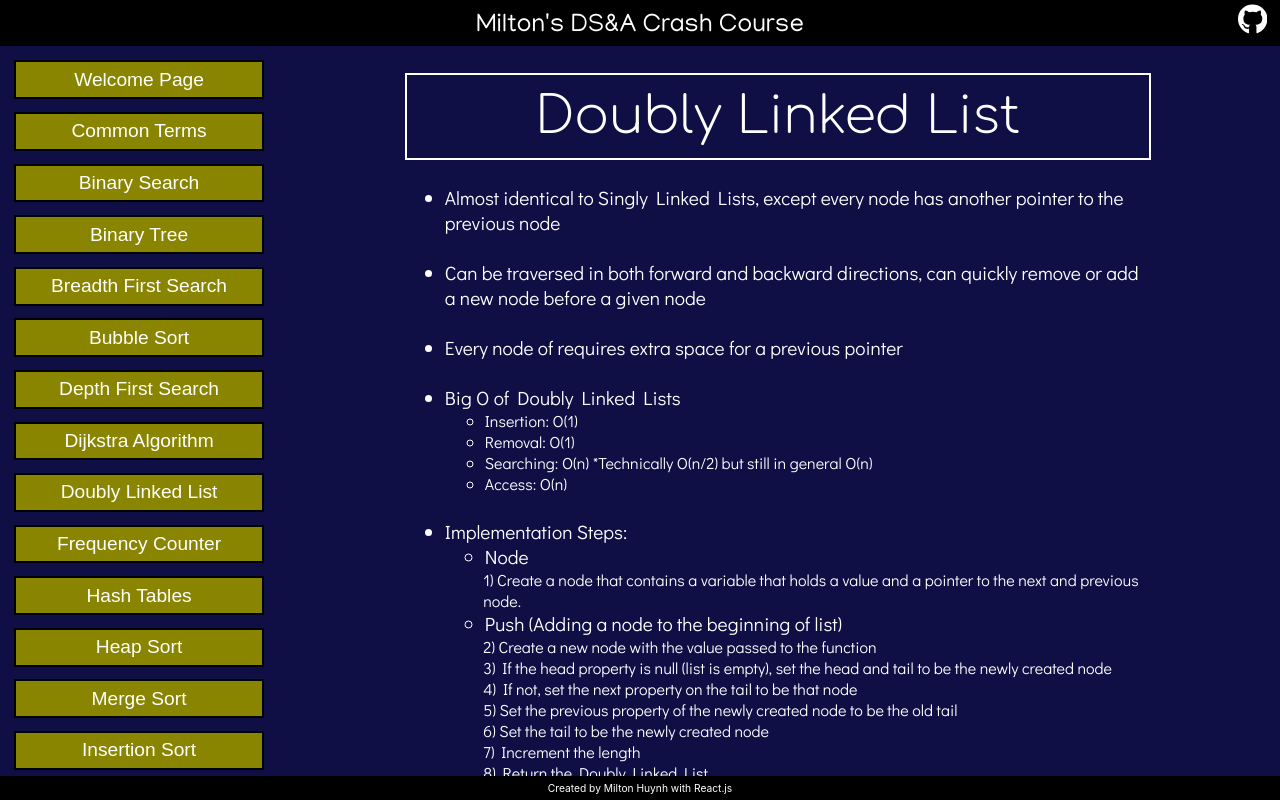
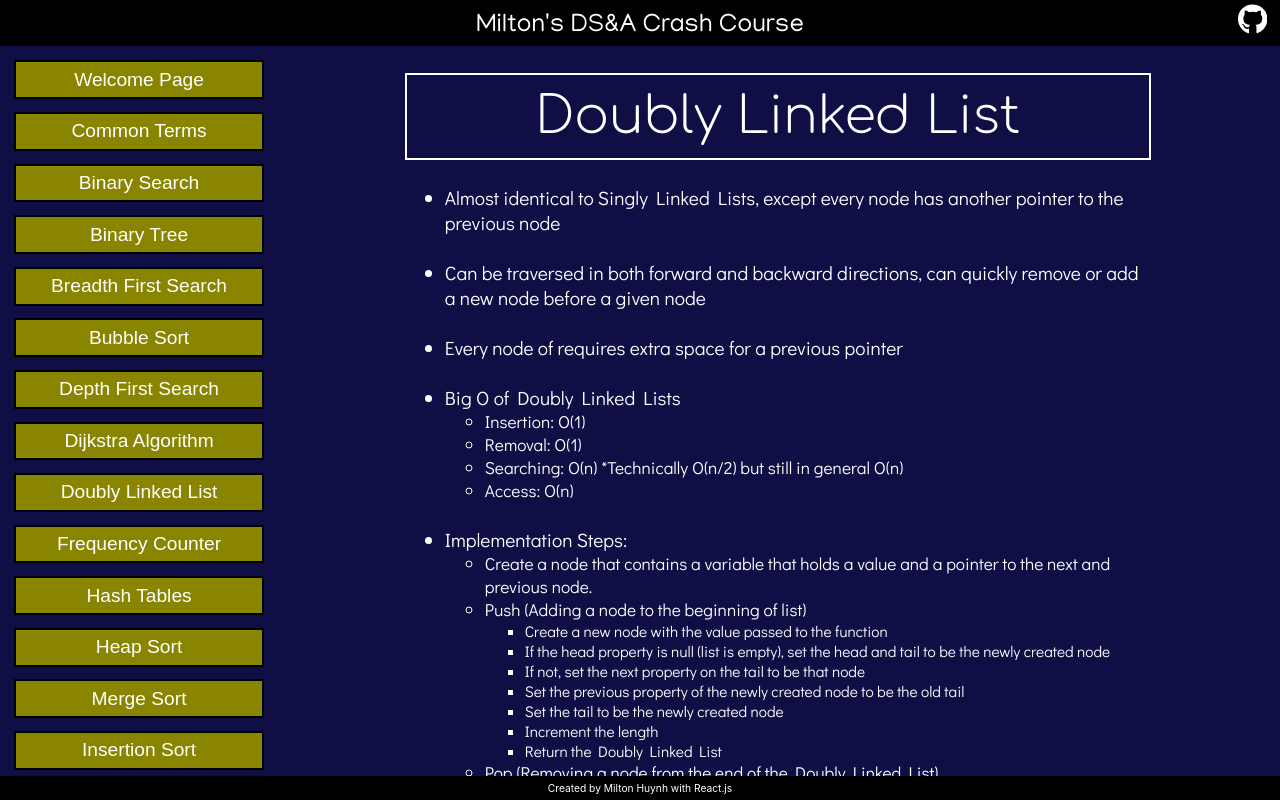
Before and after one commit to miltonhuynh/DSA-guide, a React (Create React App) app in the folder app/: page /DSA-guide/DoublyLinkedList in a window 1280 px wide. Built offline with nearby package versions, Linux system fonts and the light colour scheme; a web font is replaced by a local one.

Commit message:
Reformatted code for SLL and DLL

```diff
--- a/app/src/App.css
+++ b/app/src/App.css
@@ -9,12 +9,12 @@ body,html {
   color: white;
 }
 
-.text-xsm {
-  font-size: 1vw;
+.font-xsm {
+  font-size: 1.2vw;
 }
 
 .font-sm {
-  font-size: 1.25vw
+  font-size: 1.35vw
 }
 
 .font-m {
--- a/app/src/Concepts/DoublyLinkedList.js
+++ b/app/src/Concepts/DoublyLinkedList.js
@@ -119,108 +119,105 @@ class DoublyLinkedList {
   return (
     <div class="Concept_page">
       <div class="Concept_title">Doubly Linked List</div>
-      <div class="Container">
+      <div class="Container font-m">
         <ul>
-          <div class="font-m">
           <li>Almost identical to Singly Linked Lists, except every node has another pointer to the previous node</li><br/>
           <li>Can be traversed in both forward and backward directions, can quickly remove or add a new node before a given node</li><br/>
           <li>Every node of requires extra space for a previous pointer</li><br/>
           <li>
             Big O of Doubly Linked Lists
-              <div class="font-sm">
-                <ul>
+            <ul class="font-sm">
               <li>Insertion: O(1)</li>
               <li>Removal: O(1)</li>
               <li>Searching: O(n) *Technically O(n/2) but still in general O(n)</li>
               <li>Access: O(n)</li>
             </ul>
-              </div>
           </li><br/>
 
           <li>Implementation Steps:</li>
+          <ul class="font-sm">
+            <li>Create a node that contains a variable that holds a value and a pointer to the next and previous node.</li>
 
-            <ul><li>Node</li></ul>
-            <div class="indent-extra font-sm">1) Create a node that contains a variable that holds a value and a pointer to the next and previous node.</div>
+            <li>Push (Adding a node to the beginning of list)</li>
+            <ul class="font-xsm">
+              <li>Create a new node with the value passed to the function</li>
+              <li>If the head property is null (list is empty), set the head and tail to be the newly created node</li>
+              <li>If not, set the next property on the tail to be that node</li>
+              <li>Set the previous property of the newly created node to be the old tail</li>
+              <li>Set the tail to be the newly created node</li>
+              <li>Increment the length</li>
+              <li>Return the Doubly Linked List</li>
+            </ul>
 
-            <ul><li>Push (Adding a node to the beginning of list)</li></ul>
-            <div class="indent-extra font-sm">
-              <div>2) Create a new node with the value passed to the function</div>
-              <div>3) If the head property is null (list is empty), set the head and tail to be the newly created node</div>
-              <div>4) If not, set the next property on the tail to be that node</div>
-              <div>5) Set the previous property of the newly created node to be the old tail</div>
-              <div>6) Set the tail to be the newly created node</div>
-              <div>7) Increment the length</div>
-              <div>8) Return the Doubly Linked List</div>
-            </div>
+            <li>Pop (Removing a node from the end of the Doubly Linked List)</li>
+            <ul class="font-xsm">
+              <li>If there is no head, return undefined</li>
+              <li>Store the current tail in a variable to return later</li>
+              <li>If the length is 1, set the head and tail to be null</li>
+              <li>Update the list's tail to be the previous node</li>
+              <li>Set the newTail's next to null</li>
+              <li>Decrement the length</li>
+              <li>Return the value removed</li>
+            </ul>
 
-            <ul><li>Pop (Removing a node from the end of the Doubly Linked List)</li></ul>
-            <div class="indent-extra font-sm">
-              <div>9) If there is no head, return undefined</div>
-              <div>10) Store the current tail in a variable to return later</div>
-              <div>11) If the length is 1, set the head and tail to be null</div>
-              <div>12) Update the list's tail to be the previous node</div>
-              <div>13) Set the newTail's next to null</div>
-              <div>14) Decrement the length</div>
-              <div>15) Return the value removed</div>
-            </div>
+            <li>Shift (Removing a node from the beginning of the Doubly Linked List)</li>
+            <ul class="font-xsm">
+              <li>If the length is 0, return undefined</li>
+              <li>Store the current head in a variable, return at end</li>
+              <li>If length is 1, set head and tail to null</li>
+              <li>Update the head to be the next of the old head</li>
+              <li>Set the head's prev property to null</li>
+              <li>Set the old head's next to null</li>
+              <li>Decrement the length</li>
+              <li>Return the removed node</li>
+            </ul>
 
-            <ul><li>Shift (Removing a node from the beginning of the Doubly Linked List)</li></ul>
-            <div class="indent-extra font-sm">
-              <div>16) If the length is 0, return undefined</div>
-              <div>17) Store the current head in a variable, return at end</div>
-              <div>18) If length is 1, set head and tail to null</div>
-              <div>19) Update the head to be the next of the old head</div>
-              <div>20) Set the head's prev property to null</div>
-              <div>21) Set the old head's next to null</div>
-              <div>22) Decrement the length</div>
-              <div>23) Return the removed node</div>
-            </div>
+            <li>Unshift (Adding a node to the beginning of the Doubly Linked List)</li>
+            <ul class="font-xsm">
+              <li>Create a new node with the value passed to function</li>
+              <li>If length is 0, set the head and tail to new node</li>
+              <li>Otherwise, set the prev property of current head to be new node, set the next property on the new node to be the head property and update the head to be the new node</li>
+              <li>Increment the length</li>
+              <li>Return the list</li>
+            </ul>
 
-            <ul><li>Unshift (Adding a node to the beginning of the Doubly Linked List)</li></ul>
-            <div class="indent-extra font-sm">
-              <div>24) Create a new node with the value passed to function</div>
-              <div>25) If lenght is 0, set the head and tail to new node</div>
-              <div>26) Otherwise, set the prev property of current head to be new node, set the next property on the new node to be the head property and update the head to be the new node</div>
-              <div>27) Increment the length</div>
-              <div>28) Return the list</div>
-            </div>
+            <li>Get (Accessing a node in a Doubly Linked List by its position)</li>
+            <ul class="font-xsm">
+              <li>If the index is less than 0 or greater or equal to the length, return null</li>
+              <li>If the index is less than or equal to half the length of the list, loop through the list starting from head towards the middle, return the found node</li>
+              <li>If the index is greater than half the length of the list, loop backwards through the list starting from the tail towards the middle, return the found node</li>
+            </ul>
 
-            <ul><li>Get (Accessing a node in a Doubly Linked List by its position)</li></ul>
-            <div class="indent-extra font-sm">
-              <div>29) If the index is less than 0 or greater or equal to the length, return null</div>
-              <div>30) If the index is less than or equal to half the length of the list, loop through the list starting from head towards the middle, return the found node</div>
-              <div>31) If the index is greater than half the length of the list, loop backwards through the list starting from the tail towards the middle, return the found node</div>
-            </div>
+            <li>Set (Replacing the value of a specified node in a list)</li>
+            <ul class="font-xsm">
+              <li>Create a variable which is the result of the get method at the index passed to the function</li>
+              <li>If the get method returns a valid node, set the value of that node to be the value passed to the function</li>
+              <li>Return true if node is valid, otherwise return false</li>
+            </ul>
 
-            <ul><li>Set (Replacing the value of a specified node in a list)</li></ul>
-            <div class="indent-extra font-sm">
-              <div>32) Create a variable which is the result of the get method at the index passed to the function</div>
-              <div>33) If the get method returns a valid node, set the value of that node to be the value passed to the function</div>
-              <div>34) Return true if node is valid, otherwise return false</div>
-            </div>
+            <li>Insert (Adding a node in a list by a specific position</li>
+            <ul class="font-xsm">
+              <li>If the index is less than zero or greater than the length, return false</li>
+              <li>If the index is 0, unshift</li>
+              <li>If the index is equal to the length, push</li>
+              <li>Use the get method to access the index - 1</li>
+              <li>Set the next and prev properties on the correct nodes to link everything together</li>
+              <li>Increment the length</li>
+              <li>Return true</li>
+            </ul>
 
-            <ul><li>Insert (Adding a node in a list by a specific position</li></ul>
-            <div class="indent-extra font-sm">
-              <div>35) If the index is less than zero or greater than the length, return false</div>
-              <div>36) If the index is 0, unshift</div>
-              <div>37) If the index is equal to the length, push</div>
-              <div>38) Use the get method to access the index - 1</div>
-              <div>39) Set the next and prev properties on the correct nodes to link everything together</div>
-              <div>40) Increment the length</div>
-              <div>41) Return true</div>
-            </div>
-
-            <ul><li>Remove (Removing a node from a list given a certain position)</li></ul>
-            <div class="indent-extra font-sm">
-              <div>42) If the index is less than zero or greater than or equal to the length return undefined</div>
-              <div>43) If the index is 0, shift</div>
-              <div>44) If the index is equal to the length - 1, pop</div>
-              <div>45) Use the get method to retrieve the item to be removed</div>
-              <div>46) Update the next and prev properties to remove the found node from the list</div>
-              <div>47) Set the next and prev to null on the found node</div>
-              <div>48) Decrement the length</div>
-              <div>49) Return the removed node</div>
-            </div>
+            <li>Remove (Removing a node from a list given a certain position)</li>
+            <ul class="font-xsm">
+              <li>If the index is less than zero or greater than or equal to the length return undefined</li>
+              <li>If the index is 0, shift</li>
+              <li>If the index is equal to the length - 1, pop</li>
+              <li>Use the get method to retrieve the item to be removed</li>
+              <li>Update the next and prev properties to remove the found node from the list</li>
+              <li>Set the next and prev to null on the found node</li>
+              <li>Decrement the length</li>
+              <li>Return the removed node</li>
+            </ul>
+          </ul>
           <div class="font-l">Implementation</div>
           <div class="Code">
             <pre>
@@ -229,7 +226,6 @@ class DoublyLinkedList {
               </code>
             </pre>
           </div>
-          </div>
           </ul>
       </div>
     </div>
--- a/app/src/Concepts/SinglyLinkedList.js
+++ b/app/src/Concepts/SinglyLinkedList.js
@@ -156,11 +156,11 @@ class SinglyLinkedList {
 
           <li>Implementation steps:</li>
 
-          <ul>
+          <ul class="font-sm">
             <li>Create a node that contains a variable that holds a value and a pointer to the next node.</li>
 
             <li>Push (Adding a node to the beginning of list)</li>
-            <ul class="font-sm">
+            <ul class="font-xsm">
               <li>Let this function accept a value</li>
               <li>Create a new node using the value passed to the function</li>
               <li>If there is no head property (list is empty) on the list, set the head and tail to be the newly created node</li>
@@ -170,7 +170,7 @@ class SinglyLinkedList {
             </ul>
 
             <li>Pop (Removing a node from the end of the list)</li>
-            <ul class="font-sm">
+            <ul class="font-xsm">
               <li>If there are no nodes in the list, return undefined</li>
               <li>Loop through the list until you reach the tail</li>
               <li>Set the next property of the 2nd to last node to be null</li>
@@ -180,7 +180,7 @@ class SinglyLinkedList {
             </ul>
 
             <li>Shift (Removing a node from the beginning of the linked list)</li>
-            <ul class="font-sm">
+            <ul class="font-xsm">
               <li>If there are no nodes, return undefined</li>
               <li>Store the current head property in a variable</li>
               <li>Set the head property to be the current head's next property</li>
@@ -189,7 +189,7 @@ class SinglyLinkedList {
             </ul>
 
             <li>Unshift (Adding a new node to the beginning of a linked list)</li>
-            <ul class="font-sm">
+            <ul class="font-xsm">
               <li>Create a new node using the value passed to the function</li>
               <li>If there is no head property on the list, set the head and tail to be the newly created node</li>
               <li>Otherwise set the newly created node's next property to be the current head property on the list</li>
@@ -199,21 +199,21 @@ class SinglyLinkedList {
             </ul>
 
             <li>Get (Retrieving a node by it's position in the Linked List)</li>
-            <ul class="font-sm">
+            <ul class="font-xsm">
               <li>Let the function accept an index</li>
               <li>If the index is less than zero or greater than or equal to the length of the list, return null</li>
               <li>Loop through the list until you reach the index and return the node at that specific index</li>
             </ul>
 
             <li>Set (Changing the value of a node based on it's position in the Linked List)</li>
-            <ul class="font-sm">
+            <ul class="font-xsm">
               <li>This function should accept a value and an index</li>
               <li>Use your get function to find the specific node</li>
               <li>If the node is not found, return false, if the node is found, set the value of that node to be the value passed to the function and return true</li>
             </ul>
 
             <li>Insert (Adding a node to the Linked List at a specific position</li>
-            <ul class="font-sm">
+            <ul class="font-xsm">
               <li>If the index is less than zero or greater than the length, return false</li>
               <li>If the index is the same as the length, push a new node to the end of the list</li>
               <li>If the index is zero, unshift a new node to the start of the list</li>
@@ -225,7 +225,7 @@ class SinglyLinkedList {
             </ul>
 
             <li>Remove (Removing a node from the Linked List at a specific position</li>
-            <ul class="font-sm">
+            <ul class="font-xsm">
               <li>If the index is less than zero or greater than the length, return underfined</li>
               <li>If the index is the same as the length - 1, pop</li>
               <li>If the index is 0, shift</li>
@@ -236,7 +236,7 @@ class SinglyLinkedList {
             </ul>
 
             <li>Reverse (Reversing the Linked List in place)</li>
-            <ul class="font-sm">
+            <ul class="font-xsm">
               <li>Swap the head and the tail</li>
               <li>Create a variable called next and a variable called prev</li>
               <li>Create a variable called node and initialize it to the head property</li>
```
Lines whose indentation alone changed are shown as unchanged.
